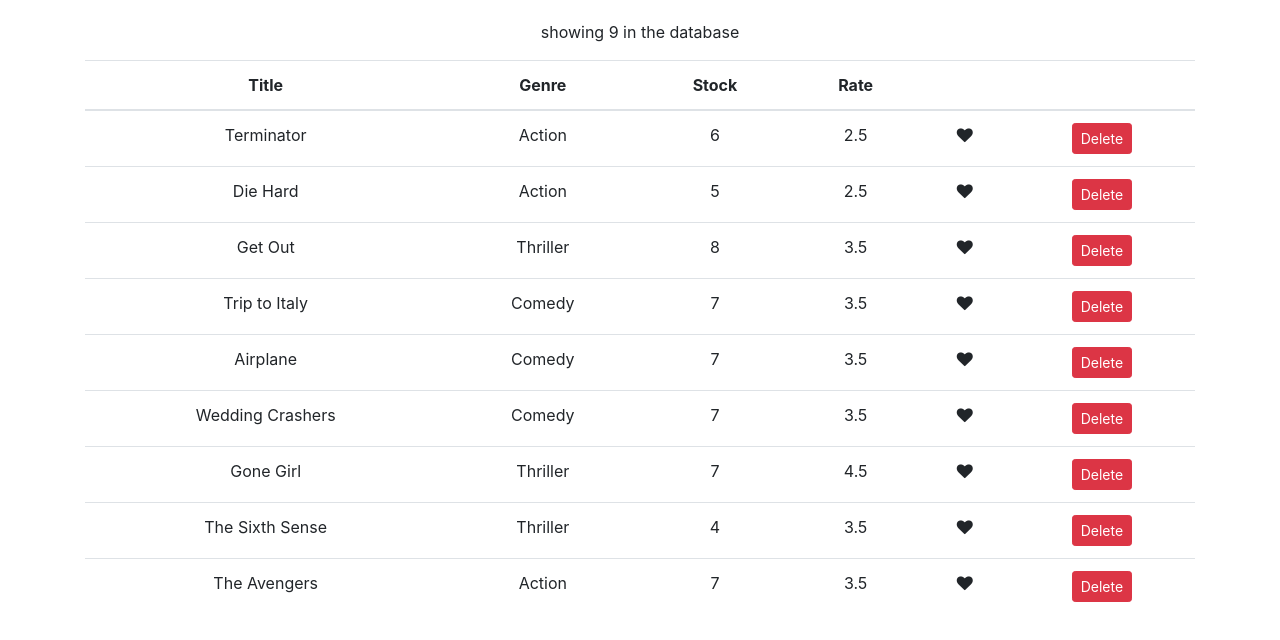
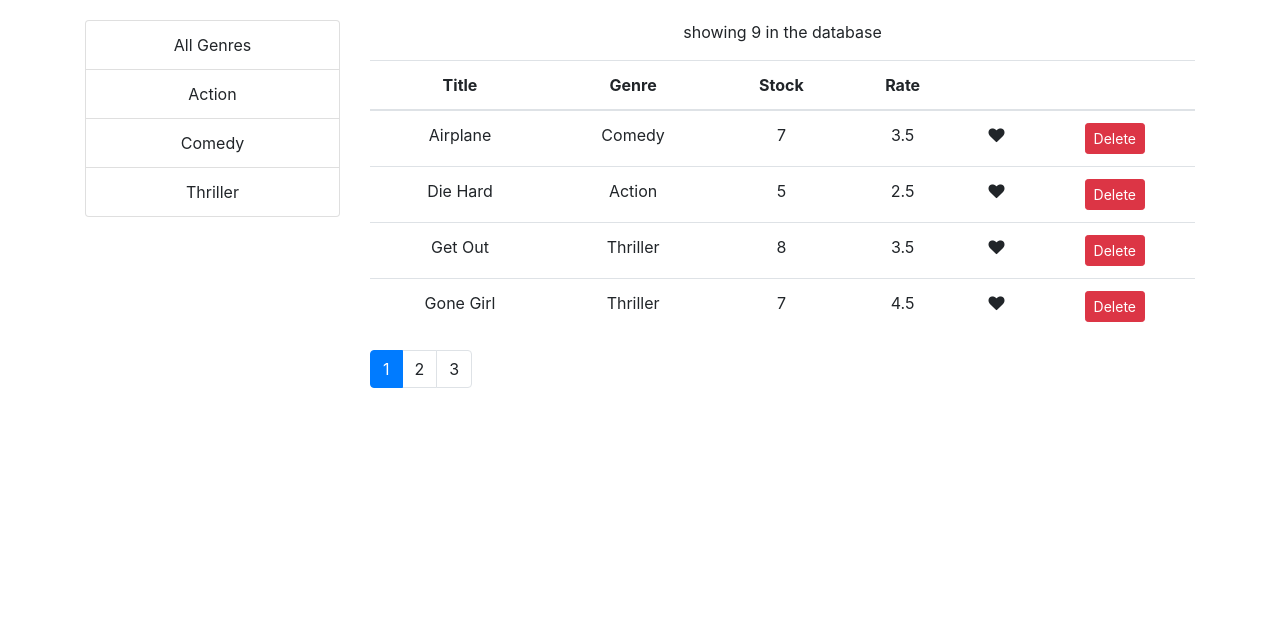
Before and after one commit to knromaric/VideoRent, a React (Create React App) app: page / in a window 1280 px wide. Shown: the top 640 px of the page. Built offline with nearby package versions, Linux system fonts and the light colour scheme.

Commit message:
added pagination and filtering

```diff
--- a/package.json
+++ b/package.json
@@ -6,7 +6,9 @@
     "bootstrap": "^4.1.1",
     "font-awesome": "^4.7.0",
     "jquery": "^3.0.0",
+    "lodash": "^4.17.10",
     "popper.js": "^1.14.3",
+    "prop-types": "^15.6.2",
     "react": "^16.7.0",
     "react-dom": "^16.7.0",
     "react-scripts": "2.1.3"
--- /dev/null
+++ b/src/components/common/listGroup.jsx
@@ -0,0 +1,33 @@
+import React from "react";
+
+const ListGroup = props => {
+  const {
+    items,
+    textProperty,
+    valueProperty,
+    selectedItem,
+    onItemSelect
+  } = props;
+
+  return (
+    <ul className="list-group">
+      {items.map(item => (
+        <li
+          onClick={() => onItemSelect(item)}
+          key={item[valueProperty]}
+          className={
+            selectedItem === item ? "list-group-item active" : "list-group-item"
+          }
+        >
+          {item[textProperty]}
+        </li>
+      ))}
+    </ul>
+  );
+};
+
+ListGroup.defaultProps = {
+  textProperty: "name",
+  valueProperty: "_id"
+};
+export default ListGroup;
--- /dev/null
+++ b/src/components/common/pagination.jsx
@@ -0,0 +1,36 @@
+/* eslint-disable jsx-a11y/anchor-is-valid */
+import React from "react";
+import _ from "lodash";
+import PropTypes from "prop-types";
+
+const Pagination = props => {
+  const { itemsCount, pageSize, currentPage, onPageChange } = props;
+  const pagesCount = Math.ceil(itemsCount / pageSize);
+  if (pagesCount === 1) return null;
+  const pages = _.range(1, pagesCount + 1);
+
+  return (
+    <nav>
+      <ul className="pagination">
+        {pages.map(page => (
+          <li
+            key={page}
+            className={page === currentPage ? "page-item active" : "page-item"}
+          >
+            <a className="page-link" onClick={() => onPageChange(page)}>
+              {page}
+            </a>
+          </li>
+        ))}
+      </ul>
+    </nav>
+  );
+};
+
+Pagination.propTypes = {
+  itemsCount: PropTypes.number.isRequired,
+  pageSize: PropTypes.number.isRequired,
+  currentPage: PropTypes.number.isRequired,
+  onPageChange: PropTypes.func.isRequired
+};
+export default Pagination;
--- a/src/components/movies.jsx
+++ b/src/components/movies.jsx
@@ -1,17 +1,31 @@
 import React, { Component } from "react";
 import { getMovies } from "./../services/fakeMovieService";
-import Like from './common/like';
+import Pagination from "./common/pagination";
+import { paginate } from "./../utils/paginate";
+import ListGroup from "./common/listGroup";
+import { getGenres } from "../services/fakeGenreService";
+import MoviesTable from "./moviesTable";
+import _ from 'lodash';
 
 class Movies extends Component {
   state = {
-    movies: getMovies()
+    movies: [],
+    genres: [],
+    currentPage: 1,
+    pageSize: 4,
+    sortColumn: {path:'title', order:'asc'}
   };
 
-  displayMessage() {
-    return this.state.movies.length === 0 ? (
+  componentDidMount() {
+    const genres = [{ _id: "", name: "All Genres" }, ...getGenres()];
+    this.setState({ genres, movies: getMovies() });
+  }
+
+  displayMessage(length) {
+    return length === 0 ? (
       <p>there are no movies in the database.</p>
     ) : (
-      <p>{`showing ${this.state.movies.length} in the database`}</p>
+      <p>{`showing ${length} in the database`}</p>
     );
   }
 
@@ -20,51 +34,68 @@
     this.setState({ movies });
   };
 
-  handleLike = (movie) =>{
+  handleLike = movie => {
     const movies = [...this.state.movies];
     const index = movies.indexOf(movie);
-    movies[index] = {...movies[index]};
+    movies[index] = { ...movies[index] };
     movies[index].liked = !movies[index].liked;
-    this.setState({movies});
+    this.setState({ movies });
+  };
 
+  handlePageChange = page => {
+    this.setState({ currentPage: page });
   };
+
+  handleGenreSelect = genre => {
+    this.setState({ selectedGenre: genre, currentPage: 1 });
+  };
+
+  handleSort = path=>{
+    this.setState({sortColumn: {path, order: 'asc'}});
+  };
+
   render() {
+    const {
+      pageSize,
+      currentPage,
+      sortColumn,
+      selectedGenre,
+      movies: allMovies
+    } = this.state;
+
+    const filtered =
+      selectedGenre && selectedGenre._id
+        ? allMovies.filter(m => m.genre._id === selectedGenre._id)
+        : allMovies;
+
+    const sorted = _.orderBy(filtered, [sortColumn.path], [sortColumn.order]);
+    const movies = paginate(sorted, currentPage, pageSize);
+
     return (
-      <React.Fragment>
-        {this.displayMessage()}
-        <table className="table">
-          <thead>
-            <th>Title</th>
-            <th>Genre</th>
-            <th>Stock</th>
-            <th>Rate</th>
-            <th></th>
-            <th />
-          </thead>
-          <tbody>
-            {this.state.movies.map(movie => (
-              <tr key={movie._id}>
-                <td>{movie.title}</td>
-                <td>{movie.genre.name}</td>
-                <td>{movie.numberInStock}</td>
-                <td>{movie.dailyRentalRate}</td>
-                <td>
-                  <Like liked={movie.liked}
-                        onClick={() => this.handleLike(movie)}  />
-                </td>
-                <td>
-                  <button
-                    className="btn btn-danger btn-sm"
-                    onClick={() => this.handleDelete(movie)}
-                  >
-                    Delete
-                  </button>
-                </td>
-              </tr>
-            ))}
-          </tbody>
-        </table>
-      </React.Fragment>
+      <div className="row">
+        <div className="col-3">
+          <ListGroup
+            items={this.state.genres}
+            selectedItem={this.state.selectedGenre}
+            onItemSelect={this.handleGenreSelect}
+          />
+        </div>
+        <div className="col">
+          {this.displayMessage(filtered.length)}
+          <MoviesTable
+            movies={movies}
+            onLike={this.handleLike}
+            onDelete={this.handleDelete}
+            onSort={this.handleSort}
+          />
+          <Pagination
+            itemsCount={filtered.length}
+            pageSize={pageSize}
+            onPageChange={this.handlePageChange}
+            currentPage={currentPage}
+          />
+        </div>
+      </div>
     );
   }
 }
--- /dev/null
+++ b/src/components/moviesTable.jsx
@@ -0,0 +1,47 @@
+import * as React from 'react';
+import Like from './common/like';
+
+const moviesTable = (props) => {
+
+    const {movies, onDelete, onLike, onSort } = props;
+    return (
+        <table className="table">
+        <thead>
+          <tr>
+            <th onClick={()=>onSort('title')}>Title</th>
+            <th onClick={()=>onSort('genre.name')}>Genre</th>
+            <th onClick={()=>onSort('numberInStock')}>Stock</th>
+            <th onClick={()=>onSort('DailyRentalRate')}>Rate</th>
+            <th />
+            <th />
+          </tr>
+        </thead>
+        <tbody>
+          {movies.map(movie => (
+            <tr key={movie._id}>
+              <td>{movie.title}</td>
+              <td>{movie.genre.name}</td>
+              <td>{movie.numberInStock}</td>
+              <td>{movie.dailyRentalRate}</td>
+              <td>
+                <Like
+                  liked={movie.liked}
+                  onClick={() => onLike(movie)}
+                />
+              </td>
+              <td>
+                <button
+                  className="btn btn-danger btn-sm"
+                  onClick={() => onDelete(movie)}
+                >
+                  Delete
+                </button>
+              </td>
+            </tr>
+          ))}
+        </tbody>
+      </table>
+    );
+};
+
+export default moviesTable;
--- /dev/null
+++ b/src/utils/paginate.js
@@ -0,0 +1,9 @@
+import _ from 'lodash';
+
+export function paginate(items, pageNumber, pageSize) {
+    const startIndex = (pageNumber - 1) * pageSize;
+    return _(items)
+        .slice(startIndex)
+        .take(pageSize)
+        .value();
+}
```
Also changed, not shown: 1 other file (tests, documents, lock files or other folders).
